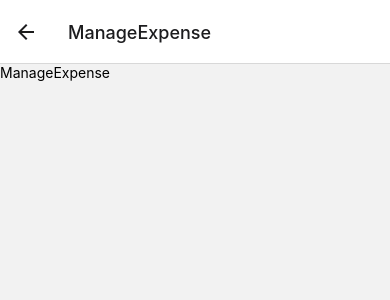
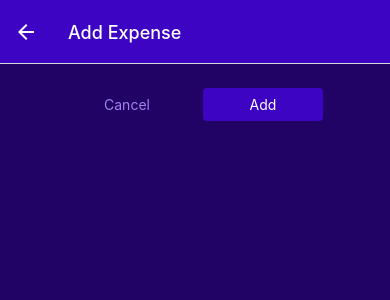
Before and after one commit to paul-frdev/expenseReactNative, a React Native app: screen /ManageExpense in a window 390 px wide. Shown: the top 300 px of the page. Built offline with nearby package versions, Linux system fonts and the light colour scheme.

Commit message:
add: context reducers button

```diff
--- a/App.tsx
+++ b/App.tsx
@@ -1,11 +1,14 @@
 import { StatusBar } from 'expo-status-bar';
 import { NativeNavigation } from './navigators/NativeNavigation';
+import AppProvider from './store/AppContext';
 
 export default function App() {
   return (
     <>
-      <StatusBar style="auto" />
-      <NativeNavigation />
+      <AppProvider>
+        <StatusBar style="auto" />
+        <NativeNavigation />
+      </AppProvider>
     </>
   );
 }
--- /dev/null
+++ b/components/UI/Button.tsx
@@ -0,0 +1,49 @@
+import { View, Text, Pressable, StyleSheet, ViewStyle } from 'react-native'
+import React, { ReactNode } from 'react'
+import { GlobalStyles } from '../../constants';
+
+interface ButtonProps {
+  children: ReactNode;
+  onPress?: () => void;
+  mode?: string;
+  style?: ViewStyle;
+}
+const Button = ({ children, onPress, mode, style }: ButtonProps) => {
+  return (
+    <View style={style}>
+      <Pressable
+        onPress={onPress}
+        style={({ pressed }) => pressed && styles.pressed}
+      >
+        <View style={[styles.button, mode === "flat" && styles.flat]}>
+          <Text style={[styles.buttonText, mode === "flat" && styles.flatText]}>{children}</Text>
+        </View>
+      </Pressable>
+    </View>
+  )
+}
+
+export default Button
+
+const styles = StyleSheet.create({
+  button: {
+    borderRadius: 4,
+    padding: 8,
+    backgroundColor: GlobalStyles.colors.primary500
+  },
+  flat: {
+    backgroundColor: "transparent"
+  },
+  buttonText: {
+    color: "#fff",
+    textAlign: "center"
+  },
+  flatText: {
+    color: GlobalStyles.colors.primary200
+  },
+  pressed: {
+    opacity: 0.75,
+    backgroundColor: GlobalStyles.colors.primary100,
+    borderRadius: 4
+  }
+})
--- a/components/expensesOutput/ExpenseItem.tsx
+++ b/components/expensesOutput/ExpenseItem.tsx
@@ -8,17 +8,18 @@ interface ExpenseItemProps {
   description: string;
   amount: number;
   date: Date;
+  id?: string;
 }
 
-const ExpenseItem = ({ description, amount, date }: ExpenseItemProps) => {
+const ExpenseItem = ({ description, amount, date, id }: ExpenseItemProps) => {
 
   const navigation = useNavigation<any>();
 
   const expressPressHandler = () => {
-    navigation.navigate("ManageExpense")
+    navigation.navigate("ManageExpense", { expenseId: id })
   }
   return (
-    <Pressable onPress={expressPressHandler} style={({pressed}) => pressed && styles.pressed}>
+    <Pressable onPress={expressPressHandler} style={({ pressed }) => pressed && styles.pressed}>
       <View style={styles.container}>
         <View>
           <Text style={[styles.textBase, styles.description]}>{description}</Text>
--- a/components/expensesOutput/ExpensesList.tsx
+++ b/components/expensesOutput/ExpensesList.tsx
@@ -13,6 +13,7 @@ const ExpensesList = ({ expenses }: ExpensesListProps) => {
         description={itemData.item.description}
         amount={itemData.item.amount}
         date={itemData.item.date}
+        id={itemData.item.id}
       />
     )
   }
--- a/constants/index.ts
+++ b/constants/index.ts
@@ -17,30 +17,30 @@ export const GlobalStyles = {
 
 export const DUMMY_EXPENSES = [
   {
-    id: "e1", description: "A pair of shows", amount: 59.99, date: new Date("2021-12-19")
+    id: 0, description: "A pair of shows", amount: 59.99, date: new Date("2021-12-19")
   },
   {
-    id: "e2", description: "Some fruits", amount: 29.99, date: new Date("2021-11-19")
+    id: 1, description: "Some fruits", amount: 29.99, date: new Date("2021-11-19")
   },
   {
-    id: "e3", description: "book", amount: 39.99, date: new Date("2021-09-19")
+    id: 2, description: "book", amount: 39.99, date: new Date("2021-09-19")
   },
   {
-    id: "e4", description: "A pair of shows", amount: 43.99, date: new Date("2021-01-19")
+    id: 3, description: "A pair of shows", amount: 43.99, date: new Date("2021-01-19")
   },
   {
-    id: "e5", description: "A pair of shows", amount: 19.99, date: new Date("2021-05-19")
+    id: 4, description: "A pair of shows", amount: 19.99, date: new Date("2021-05-19")
   },
   {
-    id: "e6", description: "A pair of shows", amount: 90.99, date: new Date("2021-06-19")
+    id: 5, description: "A pair of shows", amount: 90.99, date: new Date("2021-06-19")
   },
   {
-    id: "e7", description: "A pair of shows", amount: 89.99, date: new Date("2021-08-19")
+    id: 6, description: "A pair of shows", amount: 89.99, date: new Date("2021-08-19")
   },
   {
-    id: "e8", description: "A pair of shows", amount: 100.99, date: new Date("2021-06-19")
+    id: 7, description: "A pair of shows", amount: 100.99, date: new Date("2021-06-19")
   },
   {
-    id: "e9", description: "A pair of shows", amount: 21.99, date: new Date("2021-10-19")
+    id: 8, description: "A pair of shows", amount: 21.99, date: new Date("2021-10-19")
   },
 ]
--- a/navigators/NativeNavigation.tsx
+++ b/navigators/NativeNavigation.tsx
@@ -3,17 +3,23 @@ import { NavigationContainer } from '@react-navigation/native';
 import { createNativeStackNavigator } from "@react-navigation/native-stack";
 import ManageExpense from '../screens/ManageExpense';
 import BottomTabsNavigation from './BottomTabsNavigation';
+import { GlobalStyles } from '../constants';
 
 const NativeStack = createNativeStackNavigator<RootStackParamList>();
 
 export const NativeNavigation = () => {
   return (
     <NavigationContainer>
-      <NativeStack.Navigator>
+      <NativeStack.Navigator screenOptions={{
+        headerStyle: { backgroundColor: GlobalStyles.colors.primary500 },
+        headerTintColor: "#fff"
+      }}>
         <NativeStack.Screen name="BottomNavigation" component={BottomTabsNavigation} options={{
           headerShown: false
         }} />
-        <NativeStack.Screen name="ManageExpense" component={ManageExpense} />
+        <NativeStack.Screen name="ManageExpense" component={ManageExpense} options={{
+          presentation: "modal"
+        }}/>
       </NativeStack.Navigator>
     </NavigationContainer>
   )
--- a/screens/ManageExpense.tsx
+++ b/screens/ManageExpense.tsx
@@ -1,11 +1,57 @@
+import { useNavigation, useRoute } from '@react-navigation/native';
 import * as React from 'react';
 import { Text, View, StyleSheet } from 'react-native';
+import Button from '../components/UI/Button';
+import IconButton from '../components/UI/IconButton';
+import { GlobalStyles } from '../constants';
 
-interface ManageExpenseProps { }
+interface ManageExpenseProps {
+  id?: string;
+}
 
-const ManageExpense = (props: ManageExpenseProps) => {
+const ManageExpense = () => {
+  const route = useRoute<any>();
+  const navigation = useNavigation<any>();
+
+  const editedId = route.params;
+
+  const isEditing = !!editedId;
+
+  const deleteExpenseHandler = () => {
+    navigation.goBack();
+  }
+
+  const cancelHandler = () => {
+    navigation.goBack();
+  }
+
+  const confirmHandler = () => {
+    navigation.goBack();
+  }
+
+  React.useLayoutEffect(() => {
+    navigation.setOptions({
+      title: isEditing ? "Edit Expense" : "Add Expense"
+    })
+  }, [navigation, isEditing])
+
   return (
-    <Text style={styles.container}>ManageExpense</Text>
+    <View style={styles.container}>
+      <View style={styles.buttons}>
+        <Button style={styles.button} mode="flat" onPress={cancelHandler}>Cancel</Button>
+        <Button style={styles.button} onPress={confirmHandler}>{isEditing ? "Update" : "Add"}</Button>
+      </View>
+      {isEditing && (
+        <View style={styles.deleteContainer}>
+          <IconButton
+            iconName="trash"
+            color={GlobalStyles.colors.error500}
+            size={36}
+            onPress={deleteExpenseHandler}
+          />
+        </View>
+      )}
+    </View>
   );
 };
 
@@ -13,6 +59,24 @@ export default ManageExpense;
 
 const styles = StyleSheet.create({
   container: {
-    flex: 1
+    flex: 1,
+    padding: 24,
+    backgroundColor: GlobalStyles.colors.primary800
+  },
+  buttons: {
+    flexDirection: "row",
+    justifyContent: "center",
+    alignItems: "center"
+  },
+  button: {
+    width: 120,
+    marginHorizontal: 8
+  },
+  deleteContainer: {
+    marginTop: 16,
+    padding: 8,
+    borderTopWidth: 2,
+    borderTopColor: GlobalStyles.colors.primary200,
+    alignItems: "center"
   }
 });
--- /dev/null
+++ b/store/AppContext.tsx
@@ -0,0 +1,38 @@
+import React, { createContext, Dispatch, ReactNode, useReducer } from "react";
+import { ExpenseType } from '../types/expense';
+import { ExpenseActions, expenseReducer } from './reducers';
+
+interface ExpenseProviderProps {
+  children: ReactNode;
+}
+
+export type InitialExpenseStateType = {
+  expenses: ExpenseType[];
+};
+
+const defaultState = {
+  expenses: [],
+}
+
+export const AppContext = createContext<{
+  state: InitialExpenseStateType;
+  dispatch: Dispatch<ExpenseActions>
+}>({
+  state: defaultState,
+  dispatch: () => null
+});
+
+const mainReducer = ({ expenses }: InitialExpenseStateType, actions: ExpenseActions) => ({
+  expenses: expenseReducer(expenses, actions)
+});
+
+const AppProvider = ({ children }: ExpenseProviderProps) => {
+  const [state, dispatch] = useReducer(mainReducer, defaultState);
+  return (
+    <AppContext.Provider value={{ state, dispatch }}>
+      {children}
+    </AppContext.Provider>
+  );
+};
+
+export default AppProvider;
--- /dev/null
+++ b/store/reducers.ts
@@ -0,0 +1,73 @@
+import { ExpenseType } from "../types/expense";
+
+type ActionMap<M extends { [index: string]: any }> = {
+  [Key in keyof M]: M[Key] extends undefined
+    ? {
+        type: Key;
+      }
+    : {
+        type: Key;
+        payload: M[Key];
+      };
+};
+
+export enum ActionKind {
+  ADD = "ADD",
+  DELETE = "DELETE",
+  UPDATE = "UPDATE",
+}
+
+export type InitialExpenseStateType = {
+  expenses: ExpenseType[];
+};
+
+type ExpensePayload = {
+  [ActionKind.ADD]: {
+    id: number;
+    description: string;
+    amount: number;
+    date: Date;
+  };
+  [ActionKind.DELETE]: {
+    id: number;
+  };
+  [ActionKind.UPDATE]: {
+    id: number;
+    data: ExpenseType;
+  };
+};
+
+export type ExpenseActions =
+  ActionMap<ExpensePayload>[keyof ActionMap<ExpensePayload>];
+
+export const expenseReducer = (
+  state: ExpenseType[],
+  action: ExpenseActions
+) => {
+  switch (action.type) {
+    case ActionKind.ADD:
+      const id = Math.round(Math.random() * 10000);
+      return [
+        ...state,
+        {
+          id: id,
+          description: action.payload.description,
+          amount: action.payload.amount,
+          date: action.payload.date,
+        },
+      ];
+    case ActionKind.DELETE:
+      return [...state.filter((expense: ExpenseType) => expense.id !== action.payload.id)];
+    case ActionKind.UPDATE:
+      const updatableExpenseIndex = state.findIndex(
+        (expense: ExpenseType) => expense.id === action.payload.id
+      );
+      const updatableExpense = state[updatableExpenseIndex];
+      const updatableItem = { ...updatableExpense, ...action.payload.data };
+      const updatableExpenses = [...state];
+      updatableExpenses[updatableExpenseIndex] = updatableItem;
+      return updatableExpenses;
+    default:
+      return state;
+  }
+};
--- /dev/null
+++ b/types/expense.ts
@@ -0,0 +1,8 @@
+
+
+export type ExpenseType = {
+  id?: number;
+  description: string;
+  amount: number;
+  date: Date;
+};
```
